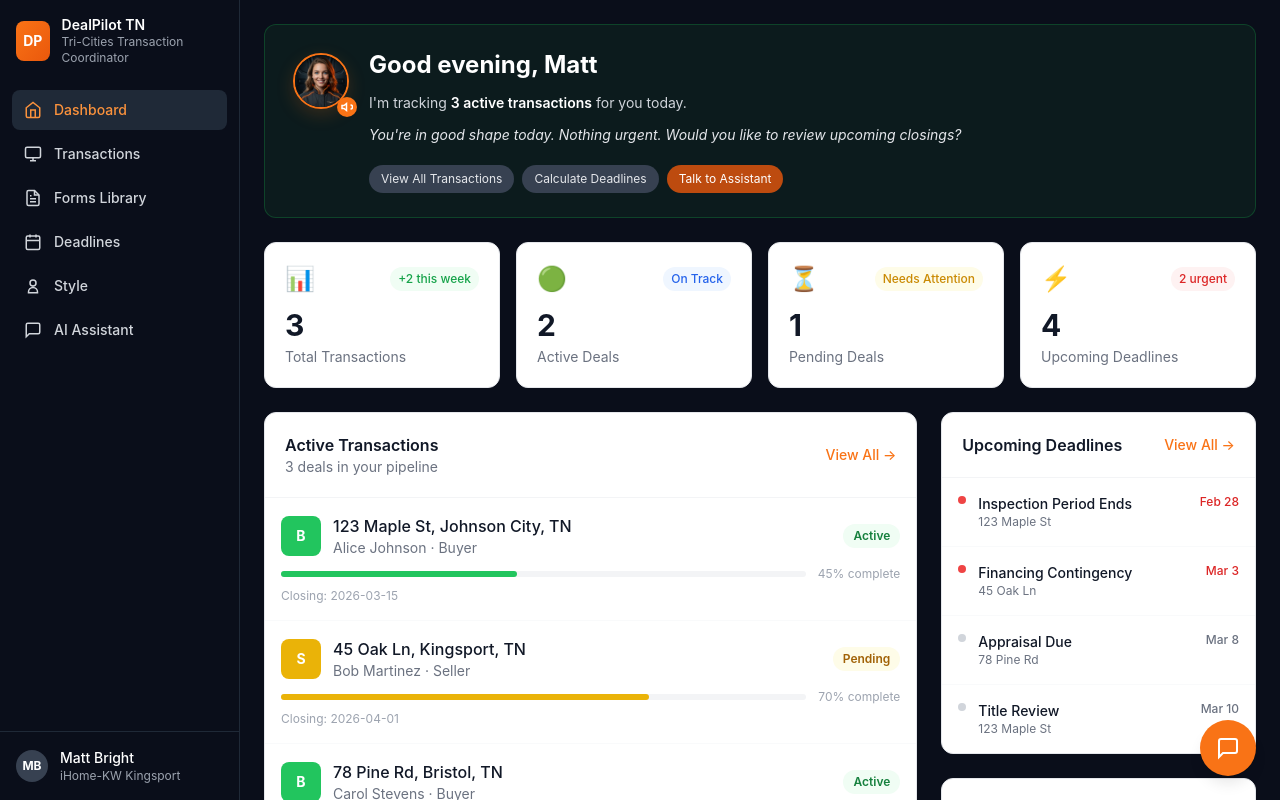
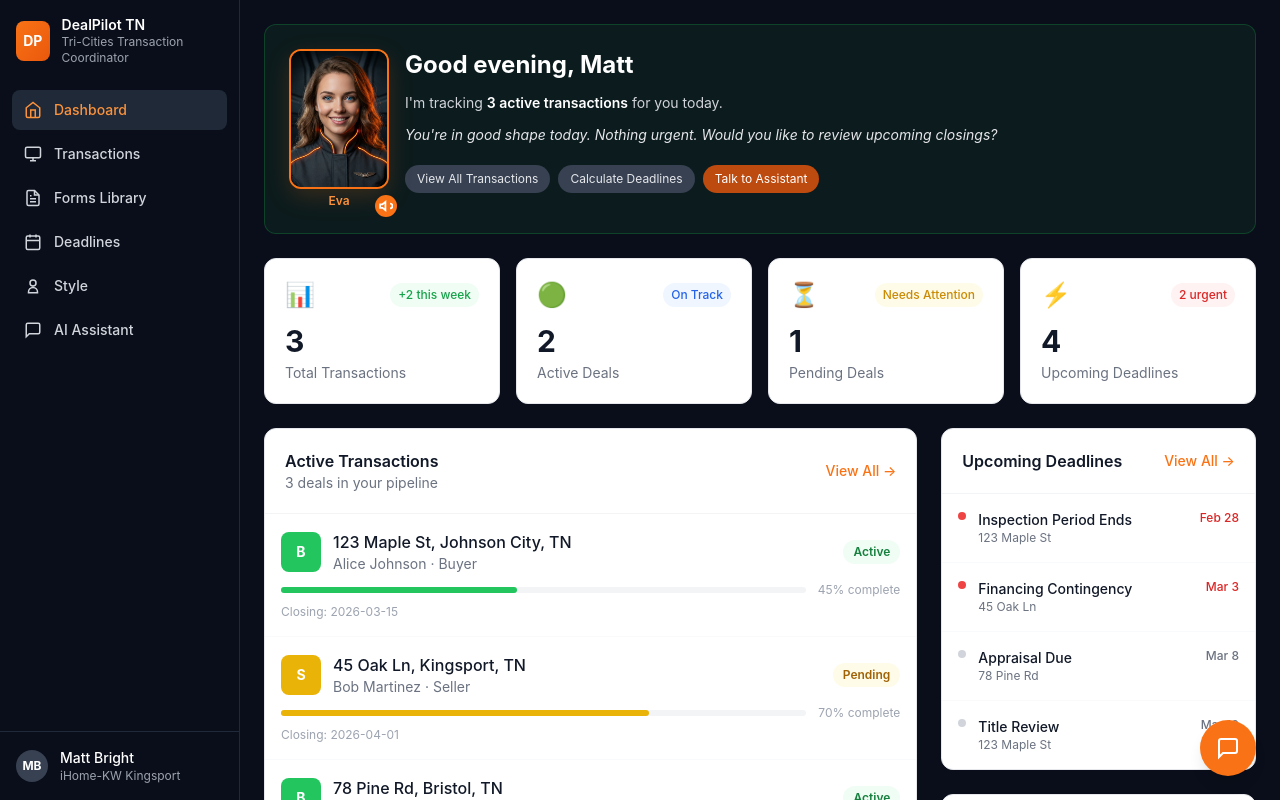
Before and after one commit to mbright4497/dealpilot-tn, a Next.js app in the folder dealpilot-tn/web/: page /chat in a window 1280 px wide. Built offline with nearby package versions, Linux system fonts and the light colour scheme.

Commit message:
feat(ui): enlarge Eva portrait avatar on dashboard + rename assistant to Eva

```diff
--- a/dealpilot-tn/web/src/components/DailyBriefing.tsx
+++ b/dealpilot-tn/web/src/components/DailyBriefing.tsx
@@ -130,14 +130,14 @@ export default function DailyBriefing({ userName, transactions, onNavigate, onOp
       <div className={`rounded-xl ${urgStyle.bg} border ${urgStyle.border} p-6`}>
         <div className="flex items-start gap-4">
           <div className="relative shrink-0 cursor-pointer" onClick={handleListen} title={speaking ? 'Stop speaking' : 'Click to listen'}>
-            <div style={{width:64,height:64}}>
-              <Lottie animationData={speaking ? SPEAKING_ANIMATION : AVATAR_ANIMATION} loop={true} style={{width:64,height:64}} />
+              <div style={{width:100,height:140,borderRadius:12,overflow:'hidden',border:'2px solid #f97316',boxShadow:'0 8px 24px rgba(249,115,22,0.18)'}}>
+                <img src="/avatar-pilot.png" alt="Eva" style={{width:'100%',height:'100%',objectFit:'cover',objectPosition:'top'}} />
+              </div>
+              {!speaking && <div className="absolute -bottom-2 -right-2 bg-orange-500 rounded-full p-1"><svg width="14" height="14" viewBox="0 0 24 24" fill="none" stroke="white" strokeWidth={3}><path d="M11 5L6 9H2v6h4l5 4V5z" /><path d="M19 8a4 4 0 010 8" /></svg></div>}
+              <div className="text-center mt-1">
+                <div className="text-orange-400 text-xs font-semibold">Eva</div>
+              </div>
             </div>
-            <div className="absolute inset-0 flex items-center justify-center">
-              <PilotAvatar size={56} />
-            </div>
-            {!speaking && <div className="absolute -bottom-1 -right-1 bg-orange-500 rounded-full p-1"><svg width={12} height={12} viewBox="0 0 24 24" fill="none" stroke="white" strokeWidth={3}><path d="M11 5L6 9H2v6h4l5 4V5z" /><path d="M19 8a4 4 0 010 8" /></svg></div>}
-          </div>
           <div className="flex-1 space-y-3">
             <h1 className="text-2xl font-bold text-white">{greeting}</h1>
             <p className="text-gray-300 text-sm">
```
